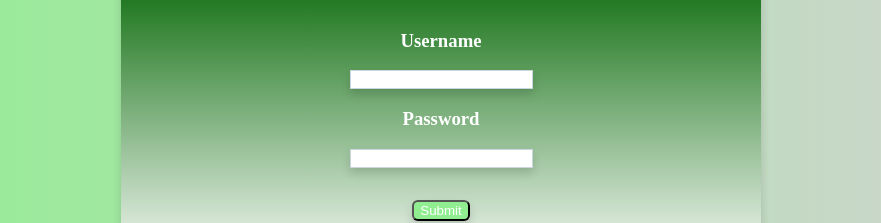
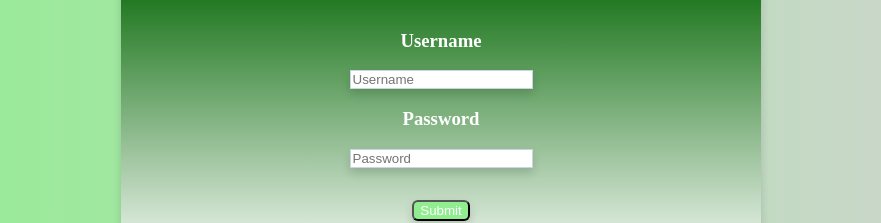
Before and after one commit to water-my-plants-tt67/front-end, a React (Create React App) app in the folder water-my-plants/: page /login in a window 1280 px wide. Shown: the part 324-547 px from the top of the page, without its empty margins (199-1080 px from the left). Built offline with nearby package versions, Linux system fonts and the light colour scheme; no server answers.

Commit message:
login and signup axios complete

```diff
--- a/water-my-plants/package.json
+++ b/water-my-plants/package.json
@@ -6,6 +6,7 @@
     "@testing-library/jest-dom": "^5.11.6",
     "@testing-library/react": "^11.2.2",
     "@testing-library/user-event": "^12.6.0",
+    "axios": "^0.21.1",
     "react": "^17.0.1",
     "react-dom": "^17.0.1",
     "react-redux": "^7.2.2",
--- a/water-my-plants/src/App.js
+++ b/water-my-plants/src/App.js
@@ -13,7 +13,7 @@ const defaultLoginValues = {
 
 const defaultSignupValues = {
     username: '',
-    phone: '',
+    telephone: '',
     password: ''
 }
 
@@ -28,6 +28,7 @@ const App = () => {
     const [savedInfo, setSavedInfo] = useState([])
     const [buttonDisabled, setButtonDisabled] = useState(true)
     const [errors, setErrors] = useState(defaultErrors)
+
     const change = (event) => {
         const { name, value } = event.target
         validate(name, value)
@@ -66,6 +67,9 @@ const App = () => {
                 <Route path='/signup'>
                     <Signup signupValues={signupValues} change={change} errors={errors} buttonDisabled={buttonDisabled} />
                 </Route>
+                 {/*<PrivatRoute exact-path= '/plants'>
+                    insert planty component here
+                </PrivatRoute>*/}
             </Switch>
         </div>
     )
--- a/water-my-plants/src/Schema.js
+++ b/water-my-plants/src/Schema.js
@@ -2,7 +2,7 @@ import * as yup from 'yup'
 
 const Schema = yup.object().shape({
     username: yup.string().required().min(5, 'minimum 5 characters'),
-    phone: yup.string().required().min(10, 'should be 10 characters').max(10, 'should be 10 characters'),
+    telephone: yup.string().required().min(10, 'should be 10 characters').max(10, 'should be 10 characters'),
     password: yup.string().required().min(8, 'minimum 8 characters')
 })
 
--- a/water-my-plants/src/utils/axiosAuth.js
+++ b/water-my-plants/src/utils/axiosAuth.js
@@ -4,7 +4,7 @@ export const axiosWithAuth = ()=>{
     const token =localStorage.getItem('token')
 
     return axios.create({
-        baseURL: 'https://tt67-bw.herokuapp.com',
+        baseURL: 'https://tt67-bw.herokuapp.com/',
         headers:{
             Authorization:token
         }
--- a/water-my-plants/src/views/Login.js
+++ b/water-my-plants/src/views/Login.js
@@ -1,6 +1,7 @@
-import React from 'react'
+import React, {useState}from 'react'
 import styled from 'styled-components'
 import { useHistory } from 'react-router-dom'
+import axios from 'axios'
 
 const Wrapper = styled.div`
     background: linear-gradient(to right, lightgreen, lightgrey);
@@ -57,12 +58,37 @@ const SubmitButton = styled.button`
         color: darkgreen;
     }
 `
+const initial = {
+    username: '',
+    password: '',
+  }
 
 const Login = () => {
+    const [data, setData]=useState(initial)
+
+    const handleChange = (event) =>{
+
+        setData({
+            ...data,
+            [event.target.name]:event.target.value
+        })
+    }
+
     const history = useHistory()
-    const submit = () => {
 
+    const submit = (event) => {
+        event.preventDefault()
     }
+
+    axios.post('https://tt67-bw.herokuapp.com/users/login', data)
+        .then(res =>{
+            localStorage.setItem('token',res.data.payload)
+            .push('/plants')
+        })
+        .catch(error => {
+            console.log(error)
+        })
+
 
     return (
         <Wrapper>
@@ -71,14 +97,26 @@ const Login = () => {
                 <form>
                     <Section>
                         <SectionTitle>Username</SectionTitle>
-                        <Input />
+                        <Input
+                        type='text'
+                        name='username'
+                        placeholder='Username'
+                        value={data.username}
+                        onChange={handleChange}
+                        />
                     </Section>
                     <Section>
                         <SectionTitle>Password</SectionTitle>
-                        <Input />
+                        <Input
+                         type='password'
+                         name='password'
+                         placeholder="Password"
+                         value={data.password}
+                         onChange={handleChange}
+                         />
                     </Section>
                     <Section>
-                        <SubmitButton>Submit</SubmitButton>
+                        <SubmitButton onClick={submit}>Submit</SubmitButton>
                     </Section>
                 </form>
             </FormWrapper>
--- a/water-my-plants/src/views/Signup.js
+++ b/water-my-plants/src/views/Signup.js
@@ -1,6 +1,7 @@
 import React from 'react'
 import styled from 'styled-components'
 import { useHistory } from 'react-router-dom'
+import axios from 'axios'
 
 const Wrapper = styled.div`
     background: linear-gradient(to right, lightgreen, lightgrey);
@@ -63,12 +64,23 @@ const Error = styled.div`
 `
 
 const Signup = (props) => {
-    const { signupValues, change, errors, buttonDisabled } = props
+    const { signupValues, change, errors, buttonDisabled, data } = props
 
     const history = useHistory()
-    const submit = () => {
 
+    const handleSubmit = (event) => {
+        event.preventDefault()
+        axios.post('https://tt67-bw.herokuapp.com/users/register', signupValues)
+        .then(res =>{
+            alert=(res)
+            .push('users/login')
+            console.log(signupValues)
+        })
+        .catch(error => {
+            console.log(error)
+        })
     }
+
 
     return (
         <Wrapper>
@@ -82,7 +94,7 @@ const Signup = (props) => {
                     </Section>
                     <Section>
                         <SectionTitle>Phone</SectionTitle>
-                        <Input type='text' name='phone' value={signupValues.phone} onChange={change} />
+                        <Input type='text' name='telephone' value={signupValues.telephone} onChange={change} />
                         <Error>{errors.phone}</Error>
                     </Section>
                     <Section>
@@ -91,7 +103,7 @@ const Signup = (props) => {
                         <Error>{errors.password}</Error>
                     </Section>
                     <Section>
-                        <SubmitButton disabled={buttonDisabled}>Submit</SubmitButton>
+                        <SubmitButton onClick= {handleSubmit} disabled={buttonDisabled}>Submit</SubmitButton>
                     </Section>
                 </form>
             </FormWrapper>
```
Also changed, not shown: water-my-plants/src/components/plantList.js (added, +33 -0 lines), water-my-plants/src/components/plantPage.js (added, +24 -0 lines), 1 other file (tests, documents, lock files or other folders).
